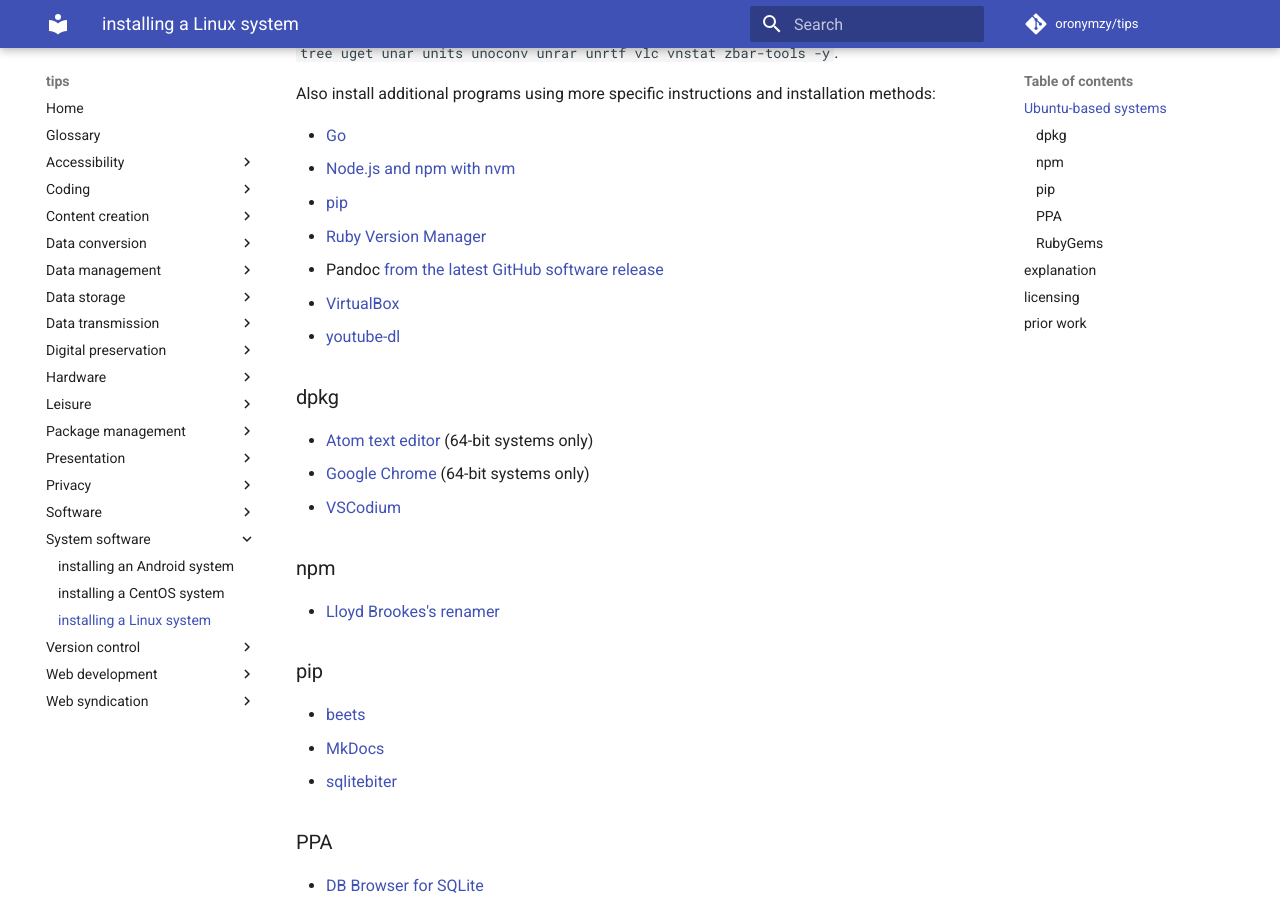
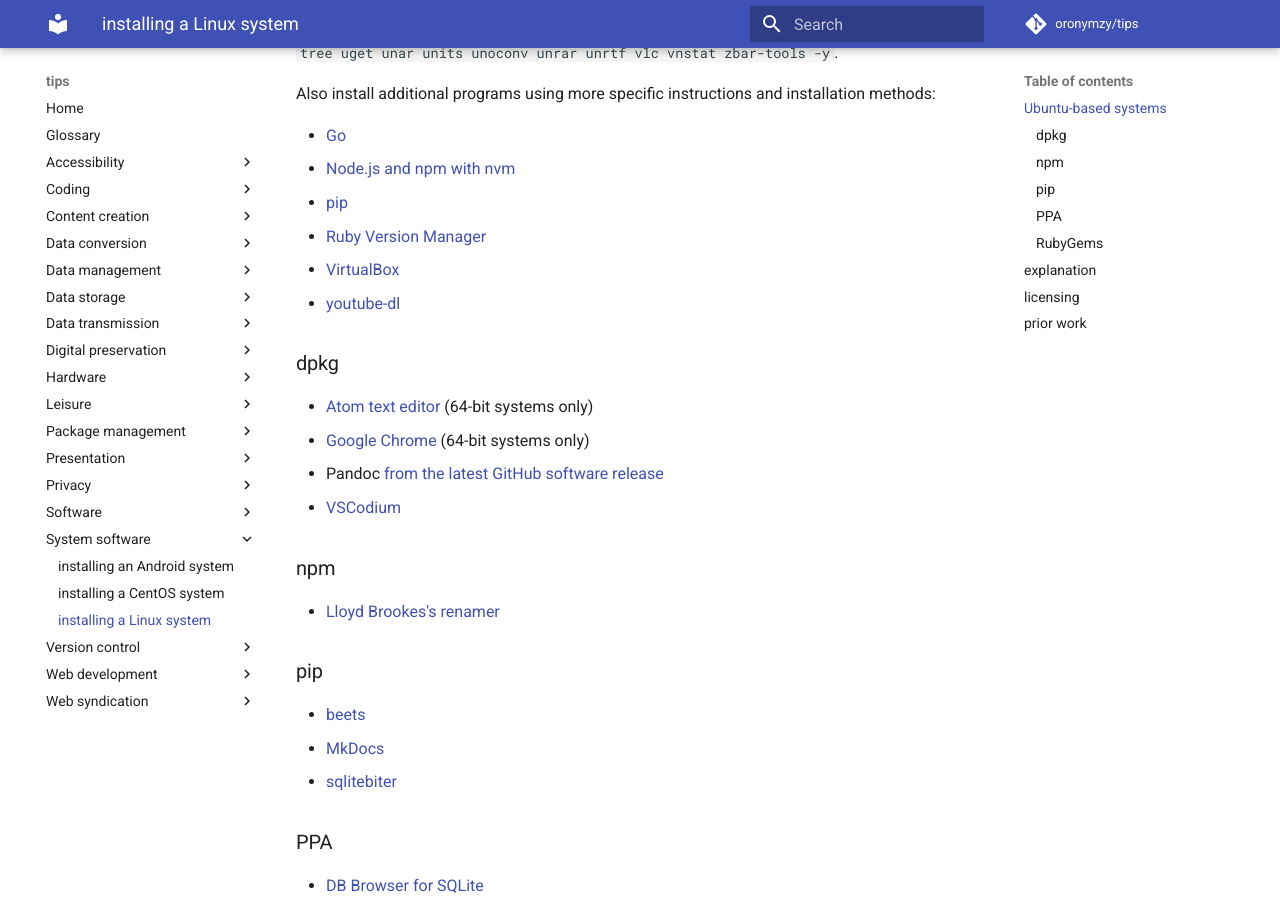
Before and after one commit to oronymzy/tips, an MkDocs documentation site: the page built from docs/insLnxS.md, in a window 1280 px wide and 900 px high, scrolled down 463 px. Built offline with MkDocs 1.6.1 and Material for MkDocs 9.7.7, drawn with Linux system fonts in a browser that asks for light colours; comment, search, counter and statistics services are not loaded.

Commit message:
Move content

```diff
--- a/docs/insLnxS.md
+++ b/docs/insLnxS.md
@@ -12,13 +12,13 @@ Also install additional programs using more specific instructions and installati
 - [pip](instpip.md)
 - [Ruby Version Manager](insRVMr.md)
 
-- Pandoc [from the latest GitHub software release](islGHsr.md)
 - [VirtualBox](instVBx.md)
 - [youtube-dl](insytdl.md)
 
 ### dpkg
 - [Atom text editor](insAtom.md) (64-bit systems only)
 - [Google Chrome](insGCrm.md) (64-bit systems only)
+- Pandoc [from the latest GitHub software release](islGHsr.md)
 - [VSCodium](inVSCdm.md)
 
 ### npm
```
